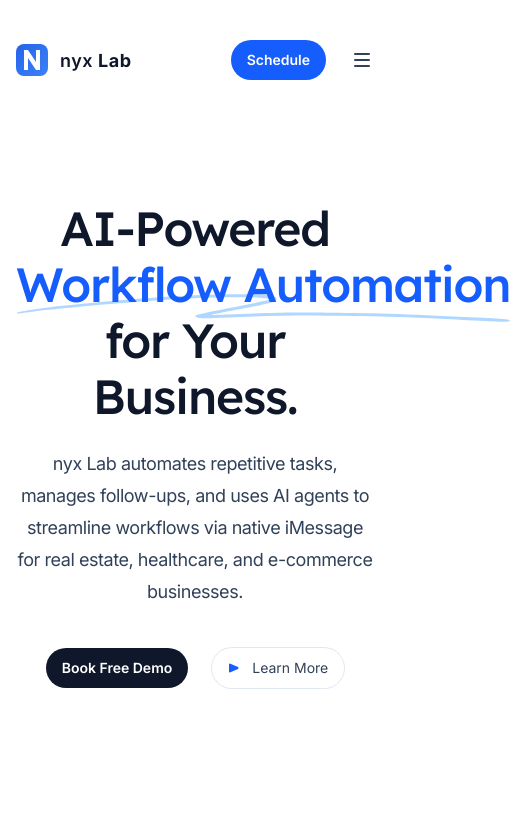
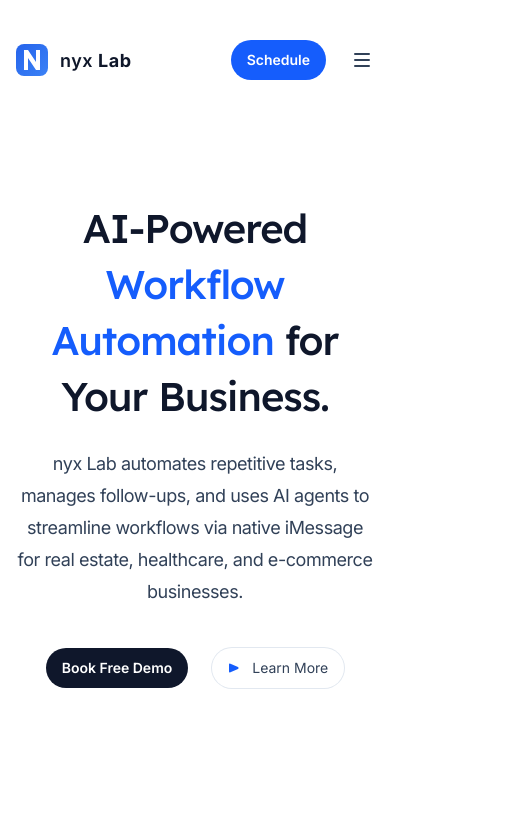
Before and after one commit to ahmadyousafdata-rgb/nyc-lab-1, a Next.js app: page / in a window 390 px wide. Shown: the top 837 px of the page, 510 px wide, since content can reach past the window. Built offline with nearby package versions, Linux system fonts and the light colour scheme; no server answers.

Commit message:
style(hero): improve mobile headline sizing and wrapping

```diff
--- a/src/components/Hero.jsx
+++ b/src/components/Hero.jsx
@@ -13,9 +13,9 @@ export function Hero() {
   const videoHref = process.env.NEXT_PUBLIC_AI_CALLING_VIDEO_URL || '/videos/ai-calling-agent'
   return (
     <Container className="pt-20 pb-16 text-center lg:pt-32">
-      <h1 className="mx-auto max-w-4xl font-display text-5xl font-medium tracking-tight text-slate-900 sm:text-7xl">
+      <h1 className="mx-auto max-w-4xl font-display text-4xl font-medium tracking-tight text-slate-900 sm:text-6xl lg:text-7xl">
         AI-Powered{' '}
-        <span className="relative whitespace-nowrap text-blue-600">
+        <span className="relative sm:whitespace-nowrap text-blue-600">
           <svg
             aria-hidden="true"
             viewBox="0 0 418 42"
```
